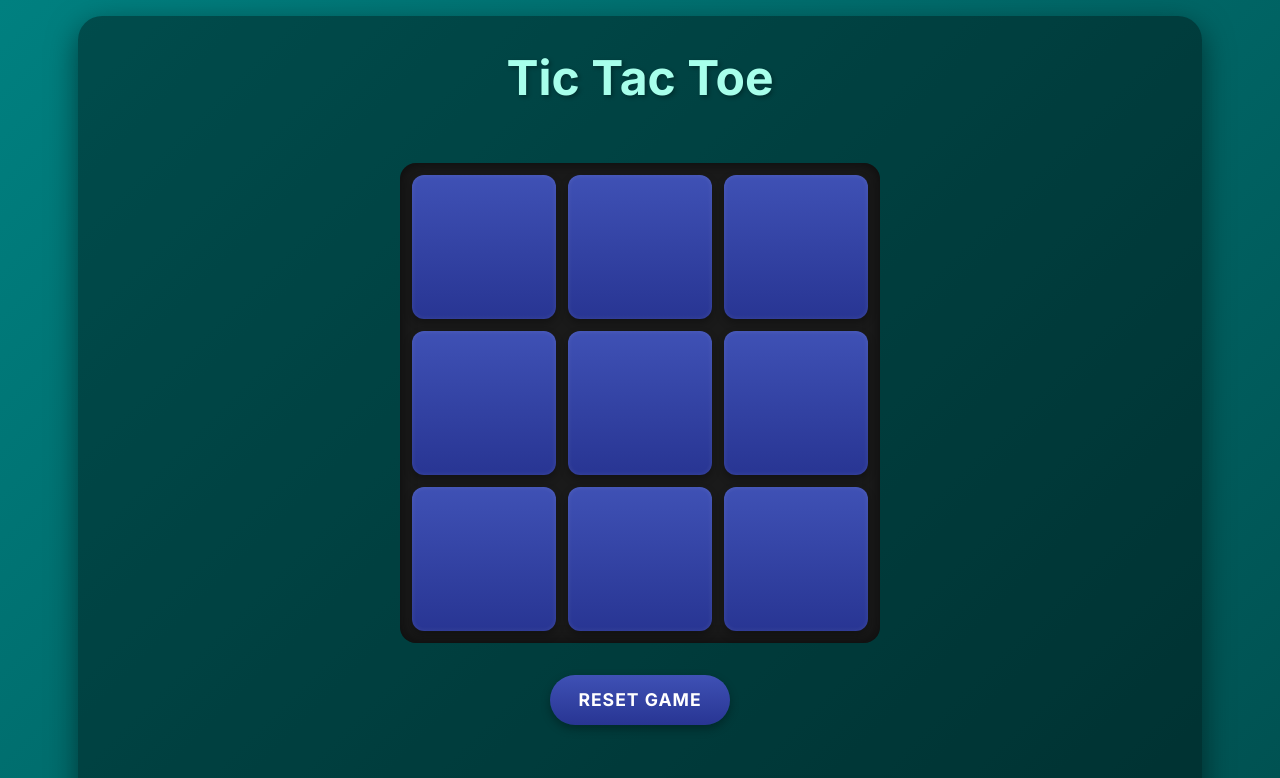
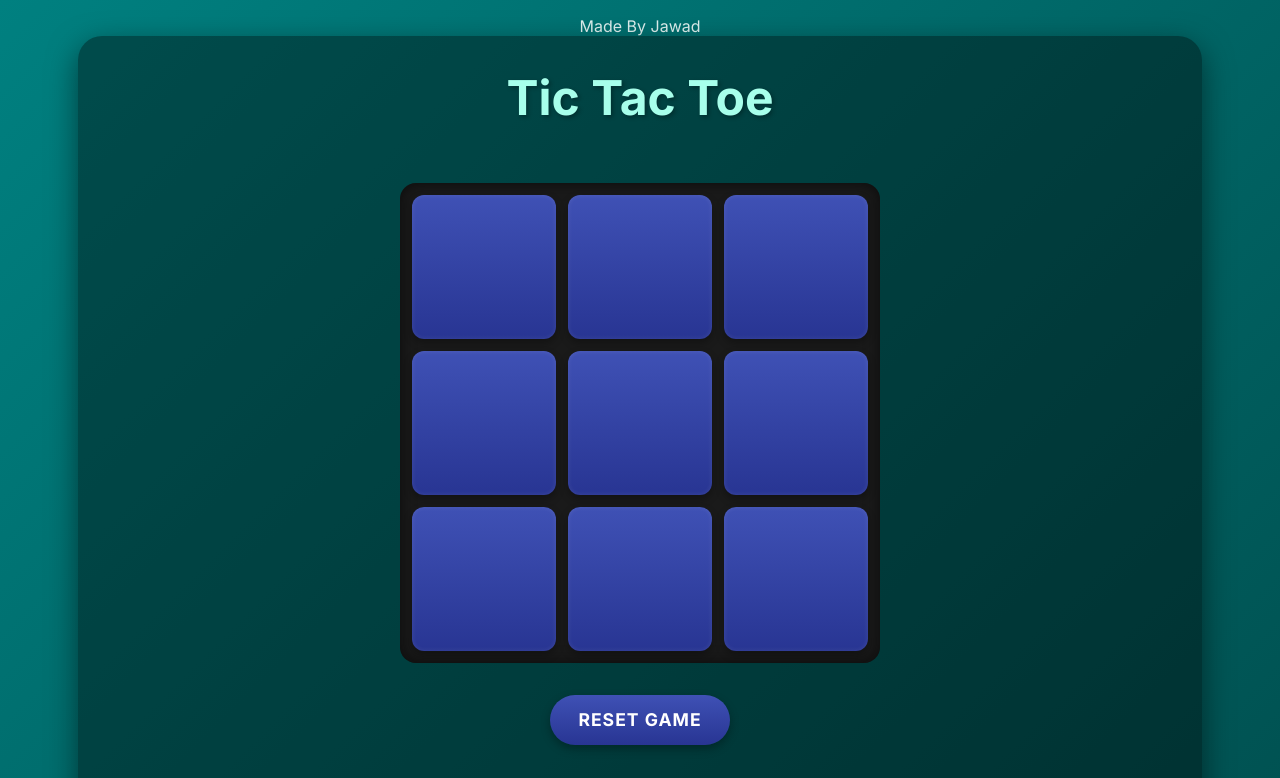
Before and after one commit to JawadAbbasi14/Tic-Tac-Toe-Game, a plain HTML site: page index.html in a window 1280 px wide. Shown: the top 778 px of the page. Drawn offline with Linux system fonts and the light colour scheme.

Commit message:
Update index.html

```diff
--- a/index.html
+++ b/index.html
@@ -4,13 +4,13 @@
     <meta charset="UTF-8">
     <meta name="viewport" content="width=device-width, initial-scale=1.0">
     <title>Ultimate Tic Tac Toe Game</title>
-    <!-- Google Fonts - Inter for a clean modern look -->
     <link href="https://fonts.googleapis.com/css2?family=Inter:wght@400;700&display=swap" rel="stylesheet">
-    <!-- Link to the external stylesheet -->
     <link rel="stylesheet" href="style.css">
 </head>
 <body>
-    <!-- Message Container: hidden by default, shown on win/tie -->
+    <div id="splash-screen">
+        <p>Made By Jawad</p>
+    </div>
     <div class="msg-container hide">
         <p id="massage"></p>
         <button id="new-btn">New Game</button>
@@ -20,7 +20,6 @@
         <h1>Tic Tac Toe</h1>
         <div class="container">
             <div class="game">
-                <!-- Game Boxes (Buttons) -->
                 <button class="box"></button>
                 <button class="box"></button>
                 <button class="box"></button>
@@ -32,22 +31,18 @@
                 <button class="box"></button>
             </div>
         </div>
-        <!-- Reset Game Button -->
         <button id="reset">Reset Game</button>
 
-        <!-- New LLM Buttons -->
         <div style="display: flex; gap: 1rem; margin-top: 1.5rem;">
             <button id="get-insight-btn" disabled>Get Game Insight ✨</button>
             <button id="get-fact-btn">Tic Tac Toe Fact ✨</button>
         </div>
 
-        <!-- LLM Output Display Area -->
         <div id="llm-output" class="llm-output-container">
             <p>AI insights will appear here!</p>
         </div>
     </main>
 
-    <!-- Link to the external JavaScript file -->
     <script src="script.js"></script>
 </body>
 </html>
```
